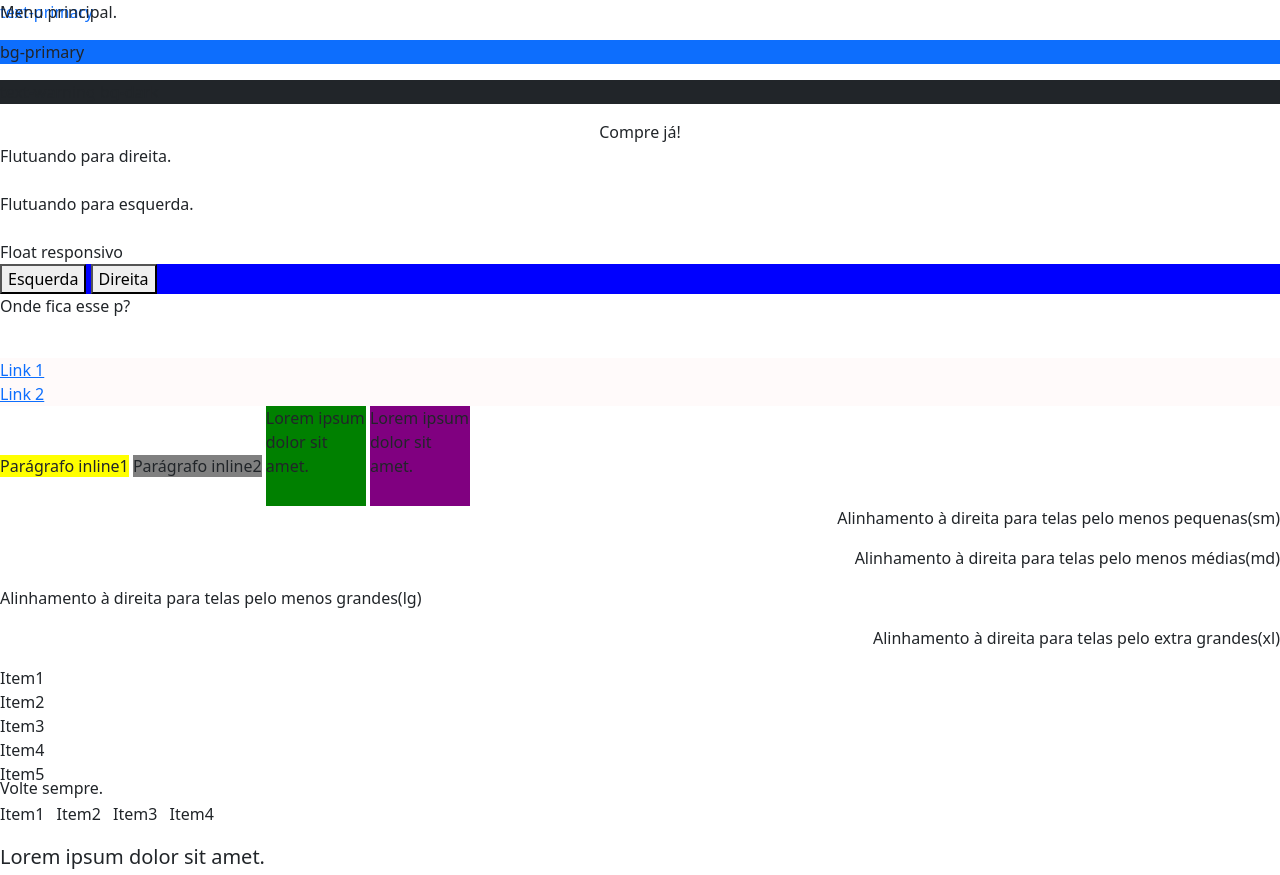
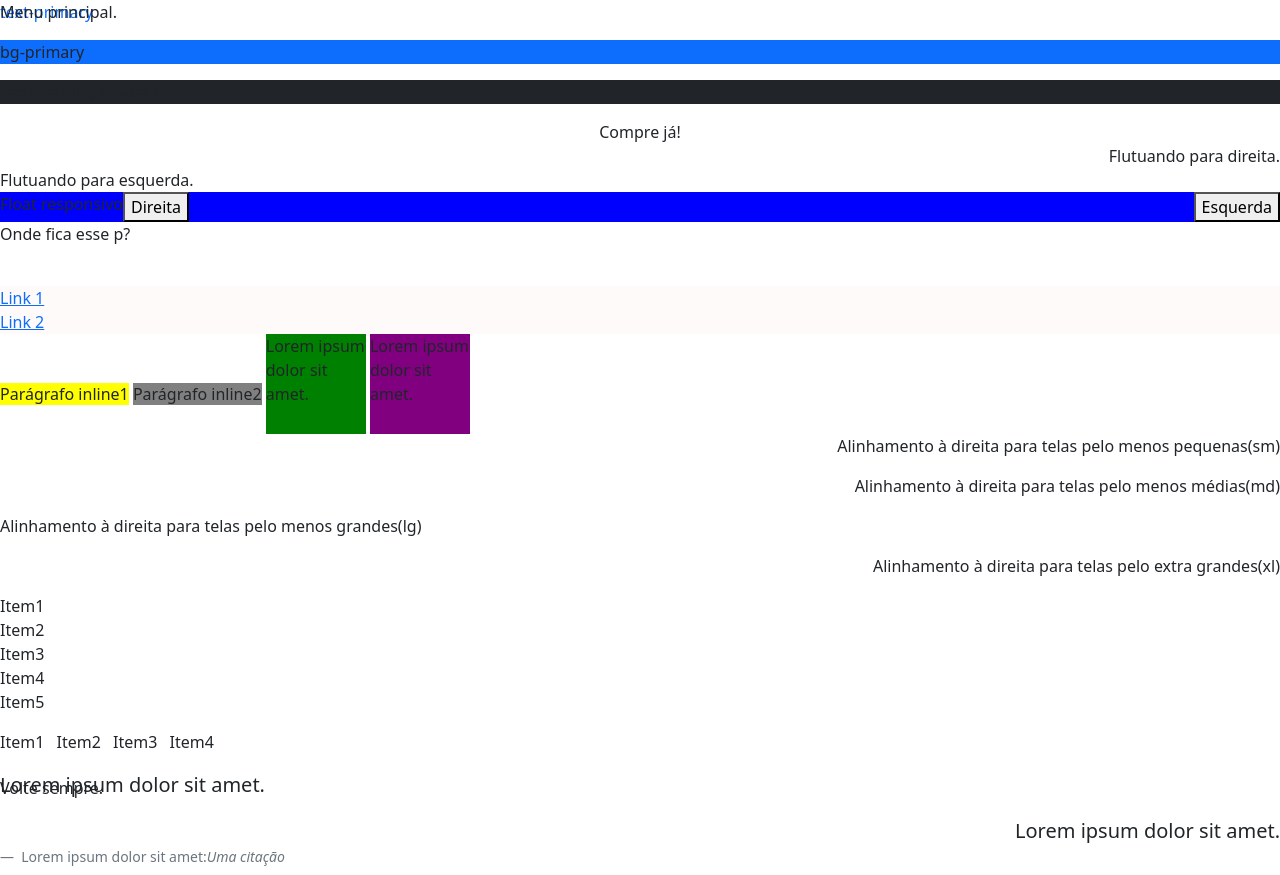
Before and after one commit to Hillary157/int_bootstrap, a plain HTML site: page index.html in a window 1280 px wide. Shown: the top 875 px of the page. Drawn offline with nearby package versions, Linux system fonts and the light colour scheme.

Commit message:
Atualizando index.html

```diff
--- a/index.html
+++ b/index.html
@@ -2,10 +2,7 @@
 <html lang="en">
   <head>
 
-    <!--cores-->
-    <p class="text-primary">text-primary</p>
-    <p class="bg-primary">bg-primary</p>
-    <p class="text warning bg-dark">text-warning bg-dark</p>
+
     <!-- Required meta tags -->
     <meta charset="utf-8">
     <meta name="viewport" content="width=device-width, initial-scale=1">
@@ -16,6 +13,13 @@
     <title>Hello, world!</title>
   </head>
   <body>
+
+
+        <!--cores-->
+        <p class="text-primary">text-primary</p>
+        <p class="bg-primary">bg-primary</p>
+        <p class="text warning bg-dark">text-warning bg-dark</p>
+
         <!--posicionamento-->
         <nav class="fixed-top">Menu principal.</nav>
         <footer class="fixed-bottom">Volte sempre.</footer>
@@ -23,18 +27,18 @@
 
 
         <!--float geral-->
-      <div class="float-right">Flutuando para direita.</div>
+        <div class="float-end">Flutuando para direita.</div>
         <br>
-      <div class="float-left">Flutuando para esquerda.</div>
+        <div class="float-start">Flutuando para esquerda.</div>
         <br>
 
         <!--float responsivo-->
-      <div class="float-sm-right float-md-left float-lg-right float-xl-left">Float responsivo</div>
+        <div class="float-sm-end float-md-start float-lg-end float-xl-start">Float responsivo</div>
 
 
         <div class="clearfix" style="background-color: blue;">
-    <button class="float-left">Esquerda</button>
-    <button class="float-right">Direita</button>
+        <button class="float-end">Esquerda</button>
+        <button class="float-start">Direita</button>
         </div>
         <p>Onde fica esse p?</p>
         <br>
@@ -90,6 +94,8 @@
         <footer class="blockquote-footer">
             Lorem ipsum dolor sit amet:<cite title="Citação">Uma citação</cite>
             </footer></blockquote>
+
+        <!--classes para parágrafos-->
         <p class="lead">Lorem, ipsum dolor sit amet consectetur adipisicing elit. Ducimus,
             excepturi.</p>
         <p class="text-monospace">Lorem ipsum dolor sit amet consectetur adipisicing elit. Error,
@@ -131,7 +137,7 @@
         <p class="fts-italic">
             Lorem ipsum dolor sit, amet consectetur adipisicing elit.
         </p>
-
+        <!--classes para display-->
         <h1 class="display-1">Teste</h1>
         <h1 class="display-2">Teste</h1>
         <h1 class="display-3">Teste</h1>
```
Lines whose indentation alone changed are shown as unchanged.
